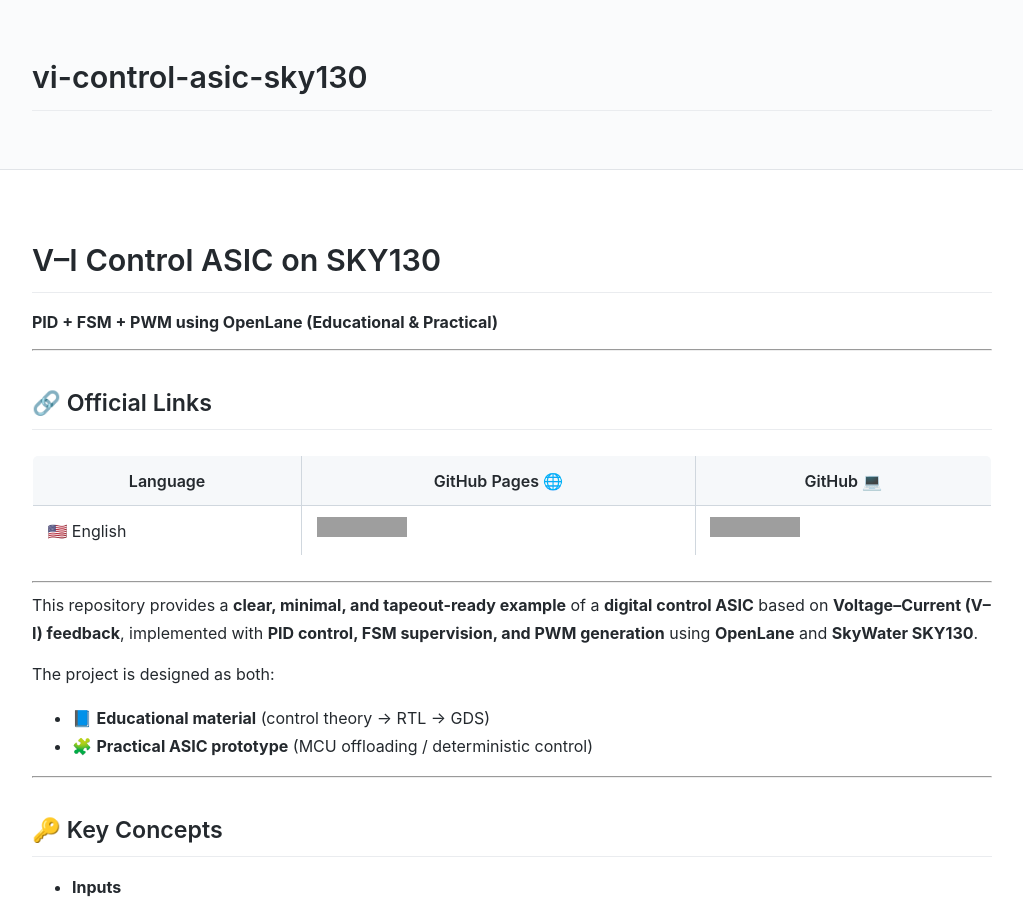
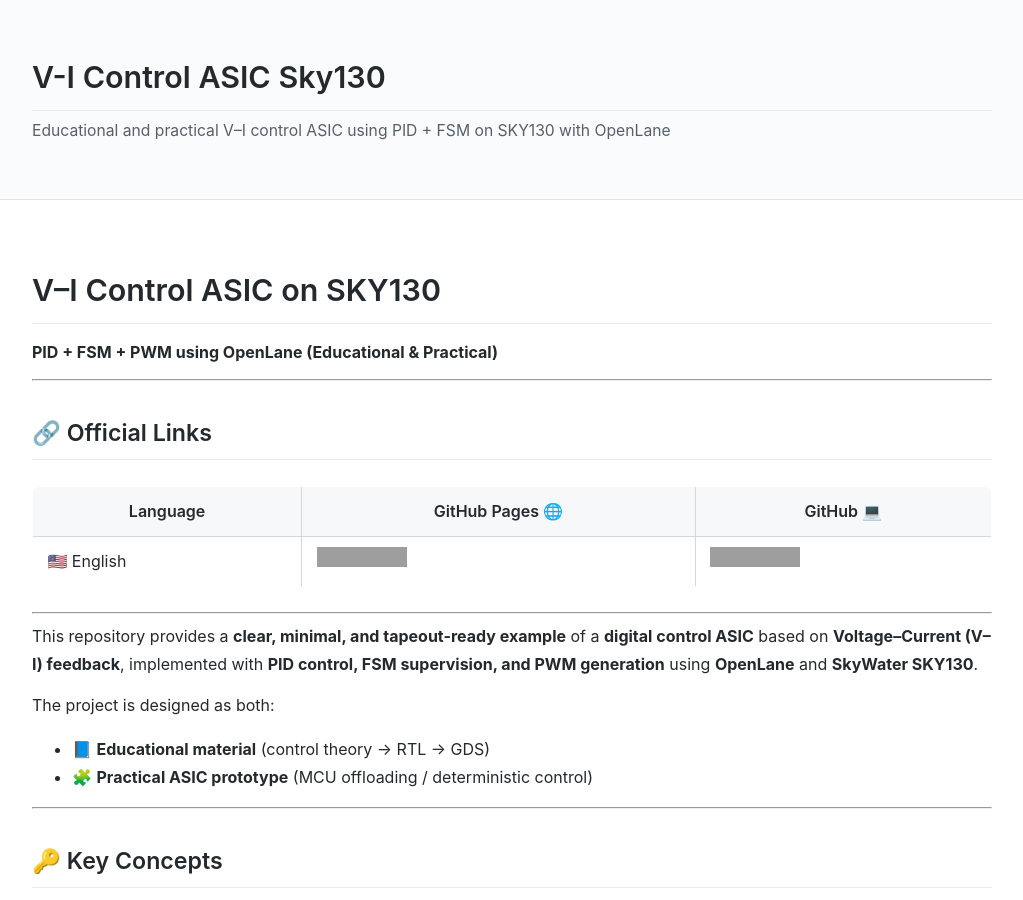
Before and after one commit to Samizo-AITL/vi-control-asic-sky130, a Jekyll site: the page built from index.md, in a window 1280 px wide and 900 px high. Shown: the whole window, without its empty margins (128-1151 px from the left). Built offline with Jekyll 4.4.1, drawn with Linux system fonts in a browser that asks for light colours; some of the changed text lies outside the part shown; grey boxes are pictures that could not be loaded.

Commit message:
Update _config.yml

```diff
--- a/_config.yml
+++ b/_config.yml
@@ -1,5 +1,5 @@
-title: "vi-control-asic-sky130"
-description: "  "
+title: "V-I Control ASIC Sky130"
+description: "Educational and practical V–I control ASIC using PID + FSM on SKY130 with OpenLane"
 lang: en
 
 url: "https://samizo-aitl.github.io"
```
